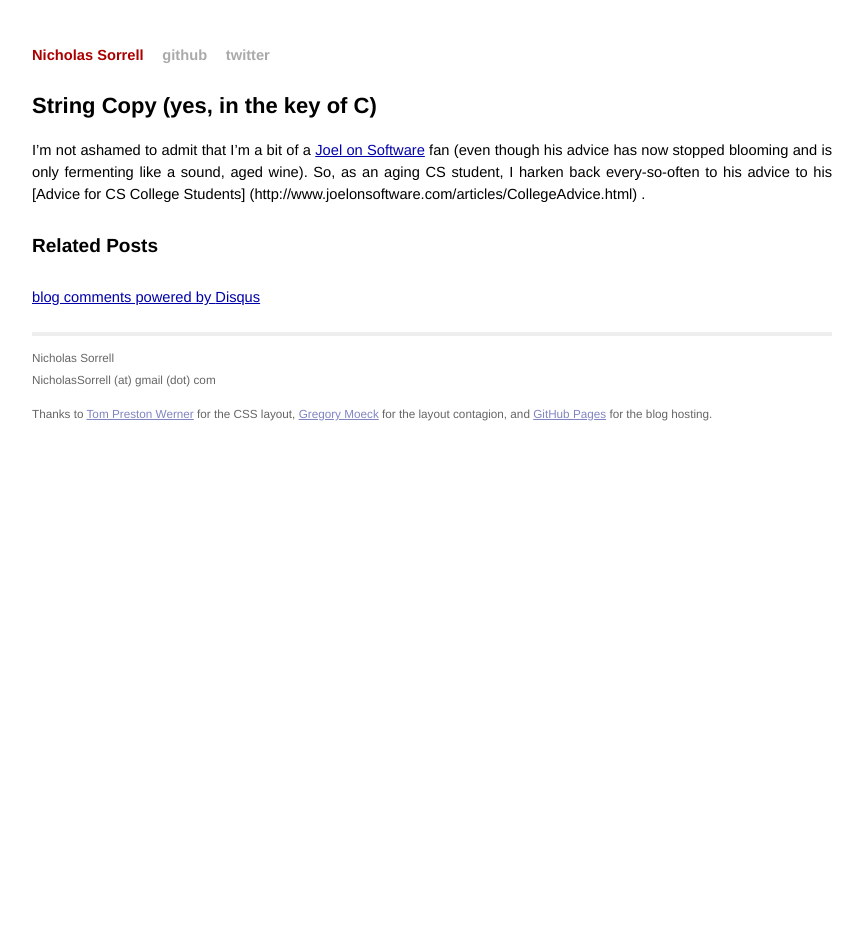
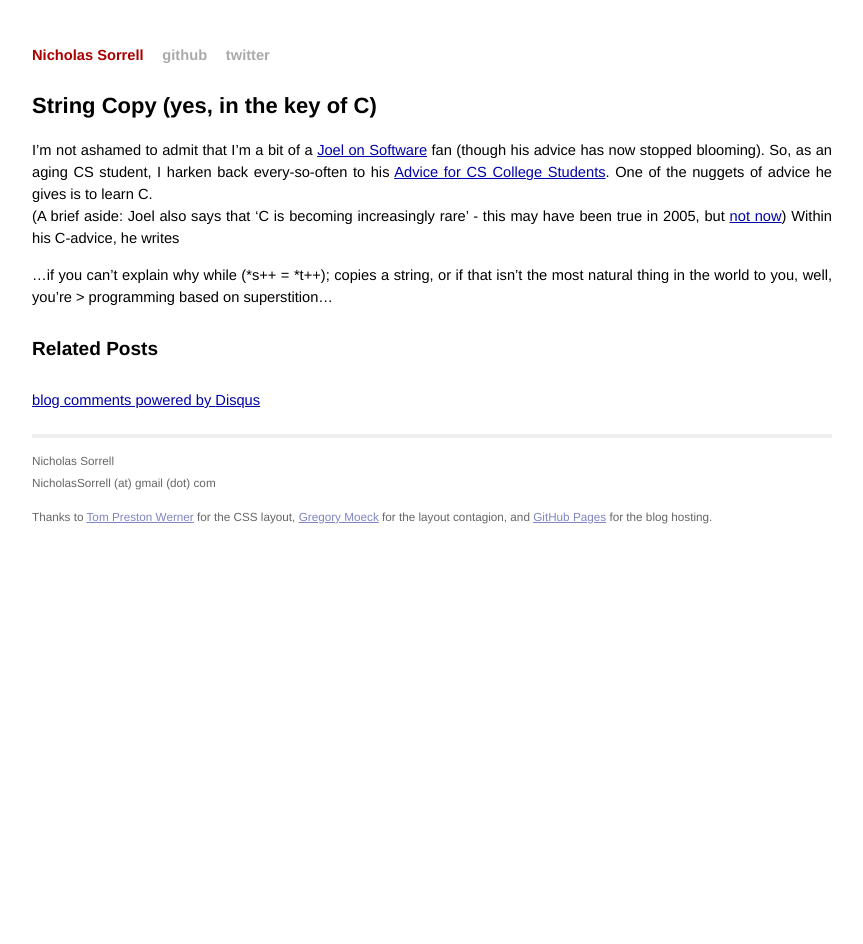
Before and after one commit to sorrell/sorrell.github.com, a Jekyll site: the page built from _posts/2011-06-16-Classic-C-String-Copy.markdown, in a window 1280 px wide. Shown: the whole page, without its empty margins (208-1071 px from the left). Built offline with Jekyll 4.4.1, drawn with Linux system fonts in a browser that asks for light colours; Markdown is read by kramdown in place of the engine named in the settings; comment, search, counter and statistics services are not loaded.

Commit message:
updating

```diff
--- a/_posts/2011-06-16-Classic-C-String-Copy.markdown
+++ b/_posts/2011-06-16-Classic-C-String-Copy.markdown
@@ -3,4 +3,7 @@ layout: post
 title: Classic C + String Copy
 ---
 #String Copy (yes, in the key of C)
-I'm not ashamed to admit that I'm a bit of a [Joel on Software](http://www.joelonsoftware.com/) fan (even though his advice has now stopped blooming and is only fermenting like a sound, aged wine).  So, as an aging CS student, I harken back every-so-often to his advice to his [Advice for CS College Students] (http://www.joelonsoftware.com/articles/CollegeAdvice.html) .
+I'm not ashamed to admit that I'm a bit of a [Joel on Software](http://www.joelonsoftware.com/) fan (though his advice has now stopped blooming).  So, as an aging CS student, I harken back every-so-often to his [Advice for CS College Students](http://www.joelonsoftware.com/articles/CollegeAdvice.html).  One of the nuggets of advice he gives is to learn C.
+(A brief aside:  Joel also says that 'C is becoming increasingly rare' - this may have been true in 2005, but [not now](http://redmonk.com/sogrady/2011/04/04/changes-programming-languages/))
+Within his C-advice, he writes
+> ...if you can't explain why while (*s++ = *t++); copies a string, or if that isn't the most natural thing in the world to you, well, you're > programming based on superstition...
```
Also changed, not shown: 1 other file.
